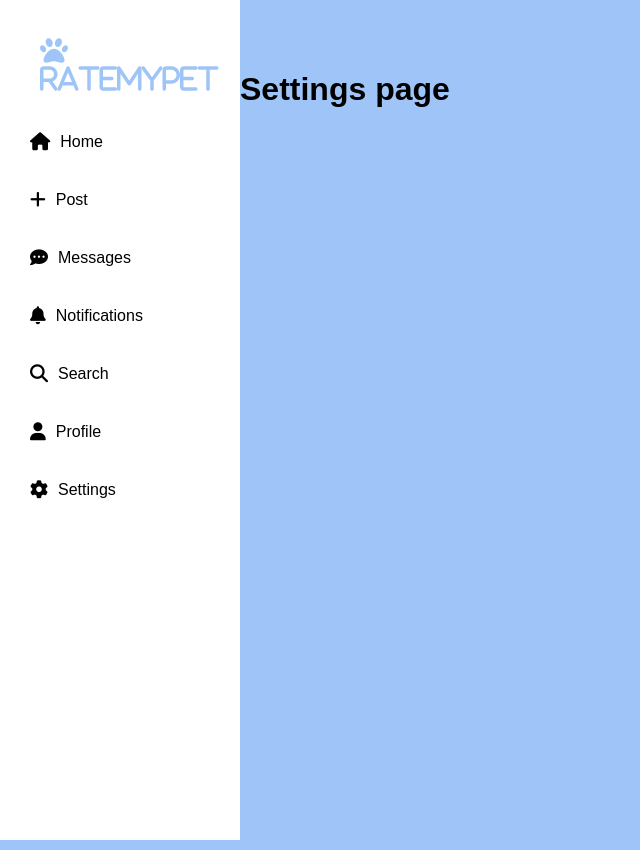
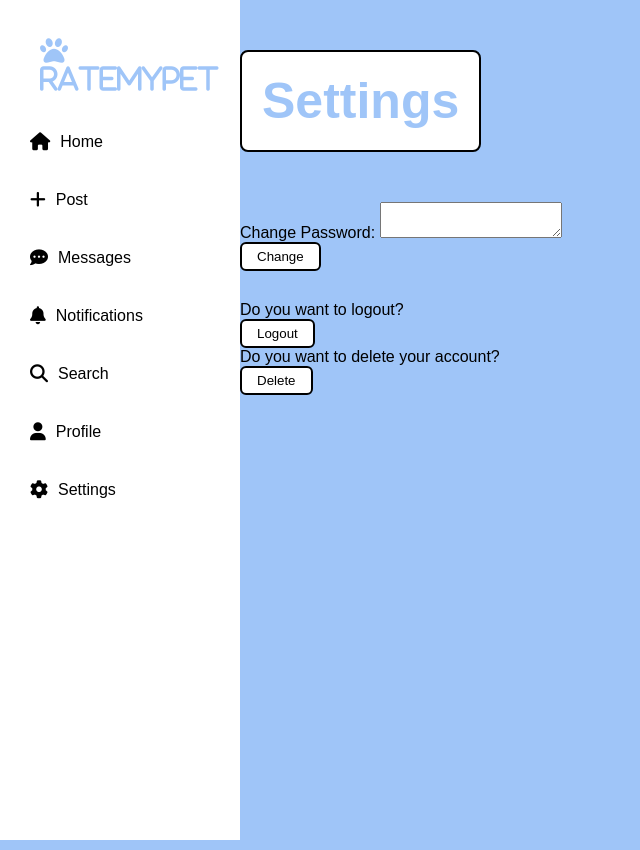
Before and after one commit to sb-fzqk/ratemypet_project, a Django app: page /settings/ in a window 1280 px wide. Shown: the whole page, without its empty margins (0-640 px from the left). Run offline with Django 3.2, Linux system fonts and the light colour scheme; the visitor is signed in with stand-in values (Sample User, id 1).

Commit message:
updated styles and settings

```diff
--- a/static/css/styles.css
+++ b/static/css/styles.css
@@ -175,7 +175,7 @@ body {
 .upload-btn{
     background: white;
     border: 2px solid black;
-    padding:10px 15px;
+    padding:5px 15px;
     border-radius:6px;
     cursor:pointer;
 }
@@ -229,7 +229,6 @@ select{
     display: flex;
     align-items: center;
     gap: 10px;
-    /* flex-wrap: wrap; */
 }
 
 .notif-btn{
@@ -244,3 +243,16 @@ select{
     background-color: #9FC5F8;
     border-radius: 5px;
 }
+
+/* settings page */
+
+.change{
+    margin-bottom: 30px;
+    font-style: bold;
+    margin-top: 50px;
+}
+
+.textarea{
+    width: 300px;
+    height: 70px;
+}
--- a/templates/ratemypet/settings.html
+++ b/templates/ratemypet/settings.html
@@ -6,6 +6,33 @@
 {% endblock %}
 
 {% block body_block %}
-<h1>Settings page</h1>
+    <div class="feed">
+    <h1> Settings</h1>
+
+    <div class="change">
+            <label>Change Password: </label>
+            <textarea name="change" id="change-input"></textarea>
+            <button type="submit" class="upload-btn"> Change </button>
+    </div>
+
+    <!-- need to check if the logout button works -->
+    <div class="logout">
+        Do you want to logout?
+
+        <form method="post" action="{% url 'auth_logout' %}">
+            {% csrf_token %}
+            <button type="submit" class="upload-btn">Logout</button>
+        </form>
+    </div>
+
+    <!-- need to check if the delete button work - need to put it in urls and views -->
+    <div class="delete">
+        Do you want to delete your account?
+        <form method="post">
+            {% csrf_token %}
+            <button type="submit" class="upload-btn">Delete</button>
+        </form>
+    </div>
+    </div>
 
 {% endblock %}
```
